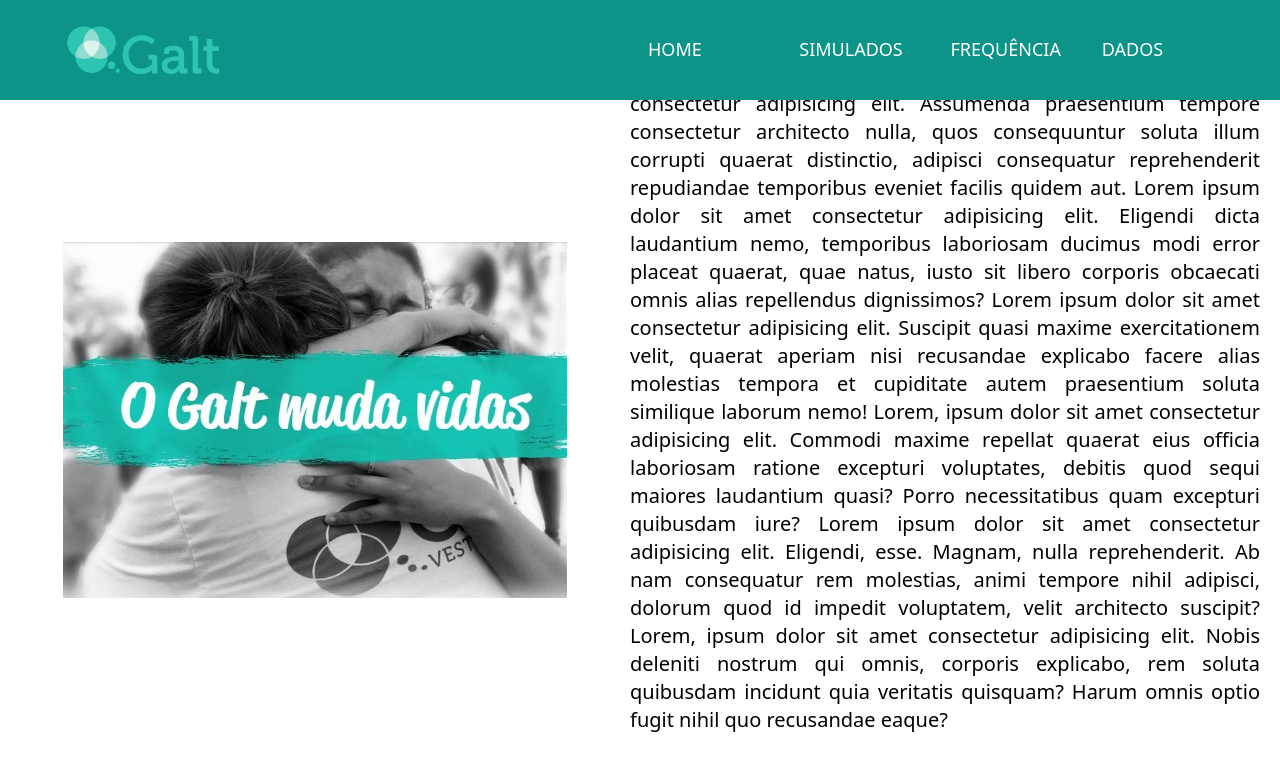
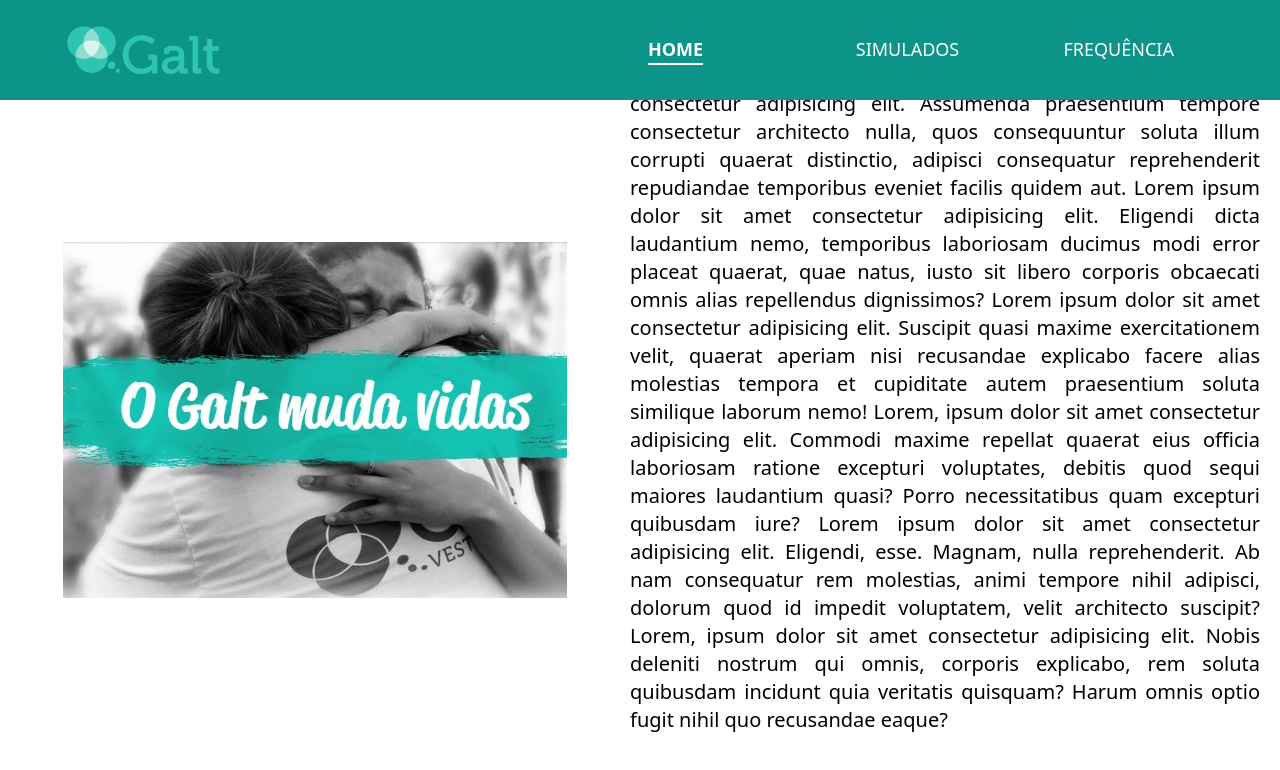
Before and after one commit to pfc15/Portal-Galt-Backend, a Next.js app in the folder frontend/: page /home in a window 1280 px wide. Shown: the top 770 px of the page. Built offline with nearby package versions, Linux system fonts and the light colour scheme.

Commit message:
feat(#20): criando renderização condicional

```diff
--- a/frontend/src/components/header.tsx
+++ b/frontend/src/components/header.tsx
@@ -3,10 +3,13 @@ import Image from 'next/image';
 import Link from 'next/link';
 import { useState, useEffect} from 'react';
 
-export default function Header() {
+interface isadmin {
+  isadmin?: boolean;
+}
+
+export default function Header(boolean: isadmin) {
   const [navBar, setNavBar] = useState(false);
   const [activePath, setActivePath] = useState('');
-
   const handleNavLinkClick = () => {
     setNavBar(false);
   };
@@ -22,28 +25,31 @@ export default function Header() {
     <header className="w-full h-[100px] bg-teal-600 z-50 relative">
       <div className="w-full h-full px-[35px] mx-auto flex justify-between items-center">
         <div className="flex items-center w-[30%]">
+         {boolean.isadmin ?
+          <div className="mx-2">
+            <Link href="/homeadmin">
+              <Image src="/assets/Galt.png" alt="logo" width={200} height={200} />
+            </Link>
+          </div> :
           <div className="mx-2">
           <Link href="/home">
             <Image src="/assets/Galt.png" alt="logo" width={200} height={200} />
           </Link>
           </div>
-        </div>
-        <div className={`md:hidden flex items-center z-[60] ${navBar ? 'fixed top-12 right-12' : 'relative'}`}>
-          <button data-testid="sandwich" onClick={() => setNavBar(!navBar)} className="text-white">
-            {/* {navBar ? <X size={24} /> : <List size={24} />} */}
-          </button>
+          }
         </div>
         <div
           className={`fixed top-0 right-0 h-full w-1/3 transition-transform transform duration-300
             ${navBar ? 'translate-x-0' : 'translate-x-full'} md:static md:translate-x-0 md:w-[50%] md:flex md:justify-between md:items-center z-50`}
         >
           <div className={`flex flex-col w-full h-full md:h-auto ${navBar && 'mt-10'}`}>
+            {boolean.isadmin ?
             <ul className="w-full flex flex-col md:flex-row justify-center md:justify-between text-white font-extrabold mt-16 md:mt-0">
              <li className="w-full md:w-[30%] flex justify-left ml-2 text-lg ">
-                <Link href="/home">
+                <Link href="/homeadmin">
                   <button
                     className={`flex justify-center border-b-2 border-transparent transition duration-500 hover:border-b-white py-2 md:py-0 ${
-                      window.location.pathname === '/' ? 'font-bold' : 'font-normal'
+                      window.location.pathname === '/homeadmin' ? 'font-bold border-b-white' : 'font-normal'
                     }`}
                     onClick={handleNavLinkClick}
                   >
@@ -52,10 +58,22 @@ export default function Header() {
                 </Link>
               </li>
              <li className="w-full md:w-[30%] flex justify-left ml-2 text-lg">
-                <Link href="/simulados">
+                <Link href="/enviosimulado">
                   <button
                     className={`flex justify-center border-b-2 border-transparent transition duration-500 hover:border-white py-2 md:py-0 ${
-                      window.location.pathname === '/search' ? 'font-bold' : 'font-normal'
+                      window.location.pathname === '/enviosimulado' ? 'font-bold border-b-white' : 'font-normal'
+                    }`}
+                    onClick={handleNavLinkClick}
+                  >
+                    ADICIONAR<br/>SIMULADO
+                  </button>
+                </Link>
+                </li>
+              <li className="w-full md:w-[30%] flex justify-left ml-2 text-lg">
+                <Link href="/simuladoadmin">
+                  <button
+                    className={`flex justify-center border-b-2 border-transparent transition duration-500 hover:border-b-white py-2 md:py-0 ${
+                      window.location.pathname === '/simuladoadmin' ? 'font-bold border-b-white' : 'font-normal'
                     }`}
                     onClick={handleNavLinkClick}
                   >
@@ -64,10 +82,10 @@ export default function Header() {
                 </Link>
               </li>
               <li className="w-full md:w-[30%] flex justify-left ml-2 text-lg">
-                <Link href="/frequencia">
+                <Link href="/frequenciaadmin">
                   <button
-                    className={`flex justify-center border-b-2 border-transparent transition duration-500 hover:border-white py-2 md:py-0 ${
-                      window.location.pathname === '/about' ? 'font-bold' : 'font-normal'
+                    className={`flex justify-center border-b-2 border-transparent transition duration-500 hover:border-b-white py-2 md:py-0 ${
+                      window.location.pathname === '/frequenciaadmin' ? 'font-bold border-b-white' : 'font-normal'
                     }`}
                     onClick={handleNavLinkClick}
                   >
@@ -75,19 +93,47 @@ export default function Header() {
                   </button>
                 </Link>
               </li>
-              <li className="w-full md:w-[30%] flex justify-left ml-2 text-lg">
-                <Link href="/dados">
+            </ul>
+            :
+            <ul className="w-full flex flex-col md:flex-row justify-center md:justify-between text-white font-extrabold mt-16 md:mt-0">
+              <li className="w-full md:w-[30%] flex justify-left ml-2 text-lg ">
+               <Link href="/home">
                  <button
-                    className={`flex justify-center border-b-2 border-transparent transition duration-500 hover:border-white py-2 md:py-0 ${
-                      window.location.pathname === '/data' ? 'font-bold' : 'font-normal'
+                   className={`flex justify-center border-b-2 border-transparent transition duration-500 hover:border-b-white py-2 md:py-0 ${
+                     window.location.pathname === '/home' ? 'font-bold border-b-white' : 'font-normal'
                    }`}
                    onClick={handleNavLinkClick}
                  >
-                    DADOS
+                   HOME
+                 </button>
+               </Link>
+             </li>
+             <li className="w-full md:w-[30%] flex justify-left ml-2 text-lg">
+               <Link href="/simuladoaluno">
+                 <button
+                   className={`flex justify-center border-b-2 border-transparent transition duration-500 hover:border-b-white py-2 md:py-0 ${
+                     window.location.pathname === '/simuladoaluno' ? 'font-bold border-b-white' : 'font-normal'
+                   }`}
+                   onClick={handleNavLinkClick}
+                 >
+                   SIMULADOS
+                 </button>
+               </Link>
+             </li>
+             <li className="w-full md:w-[30%] flex justify-left ml-2 text-lg">
+               <Link href="/frequenciaaluno">
+                 <button
+                   className={`flex justify-center border-b-2 border-transparent transition duration-500 hover:border-b-white py-2 md:py-0 ${
+                     window.location.pathname === '/frequenciaaluno' ? 'font-bold border-b-white' : 'font-normal'
+                   }`}
+                   onClick={handleNavLinkClick}
+                 >
+                   FREQUÊNCIA
                  </button>
                </Link>
              </li>
            </ul>
+           }
           </div>
         </div>
       </div>
```
Lines whose indentation alone changed are shown as unchanged.
